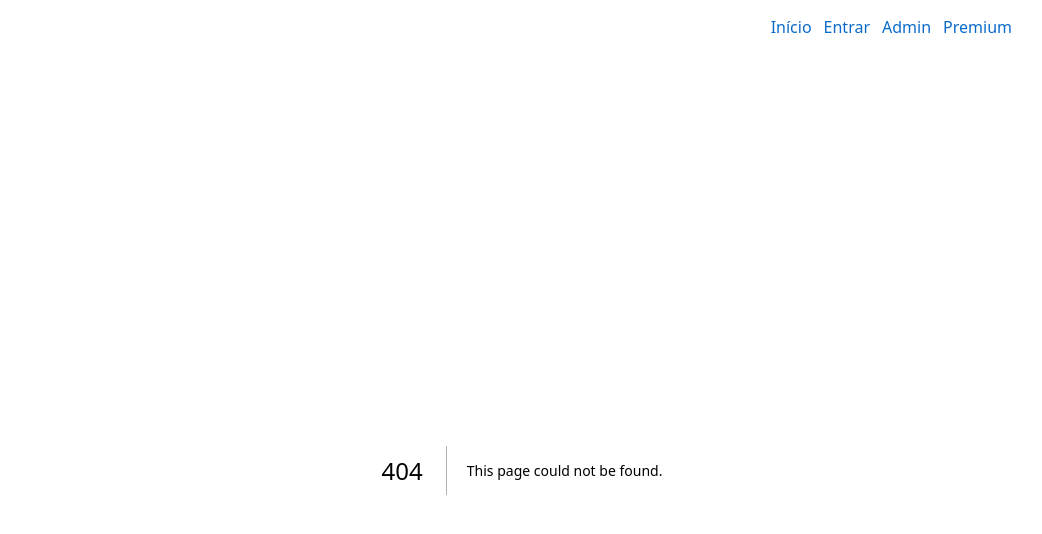
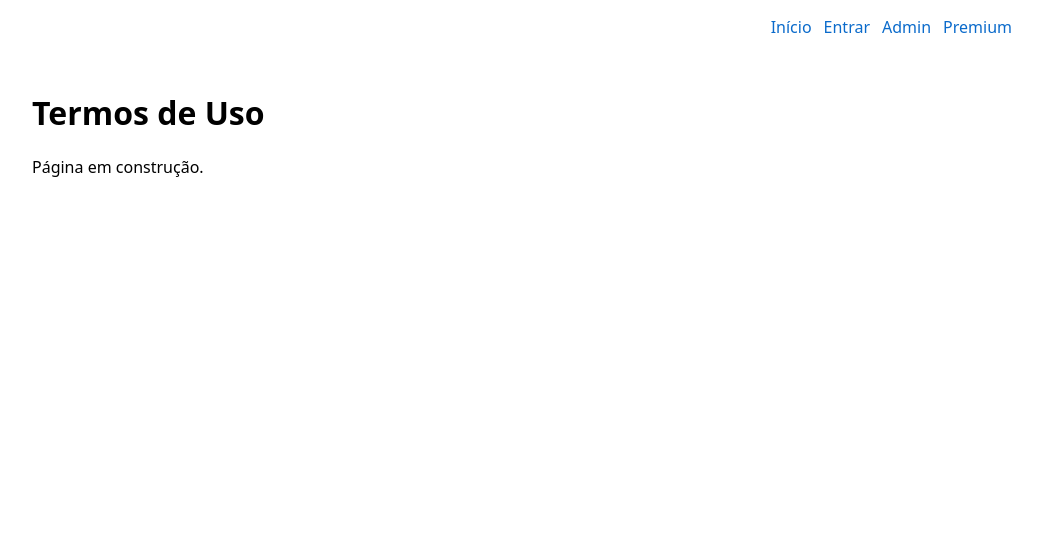
Before and after one commit to iviagempt/r-de-radio, a Next.js app: page /termos in a window 1280 px wide. Before the commit this address had no page. Shown: the top 534 px of the page, without its empty margins (118-1160 px from the left). Built offline with nearby package versions, Linux system fonts and the light colour scheme.

Commit message:
Create page.tsx

```diff
--- /dev/null
+++ b/src/app/termos/page.tsx
@@ -0,0 +1,8 @@
+export default function Termos() {
+  return (
+    <div>
+      <h1>Termos de Uso</h1>
+      <p>Página em construção.</p>
+    </div>
+  );
+}
```
